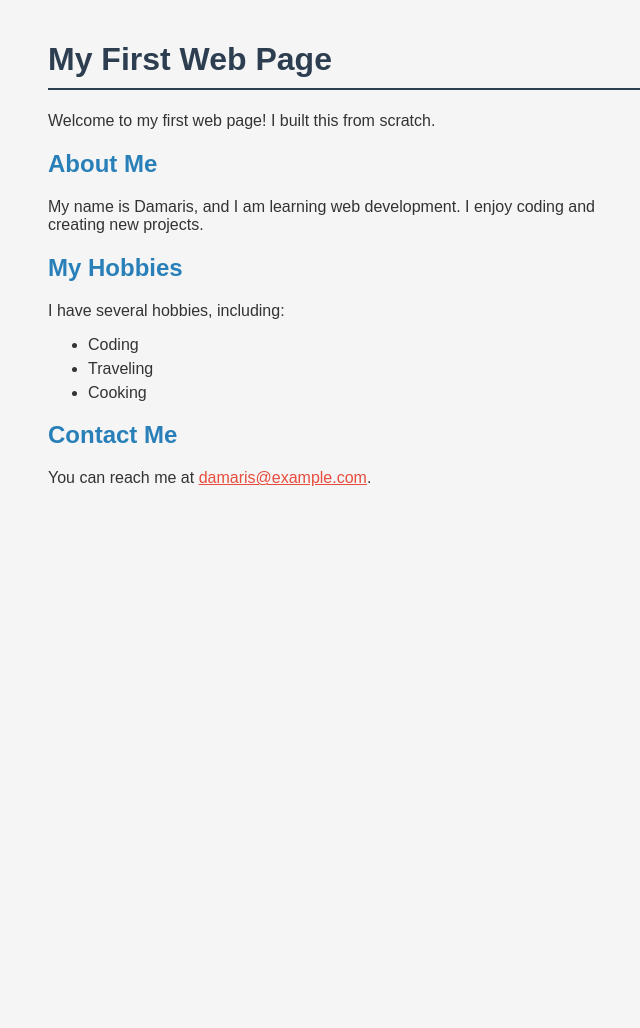
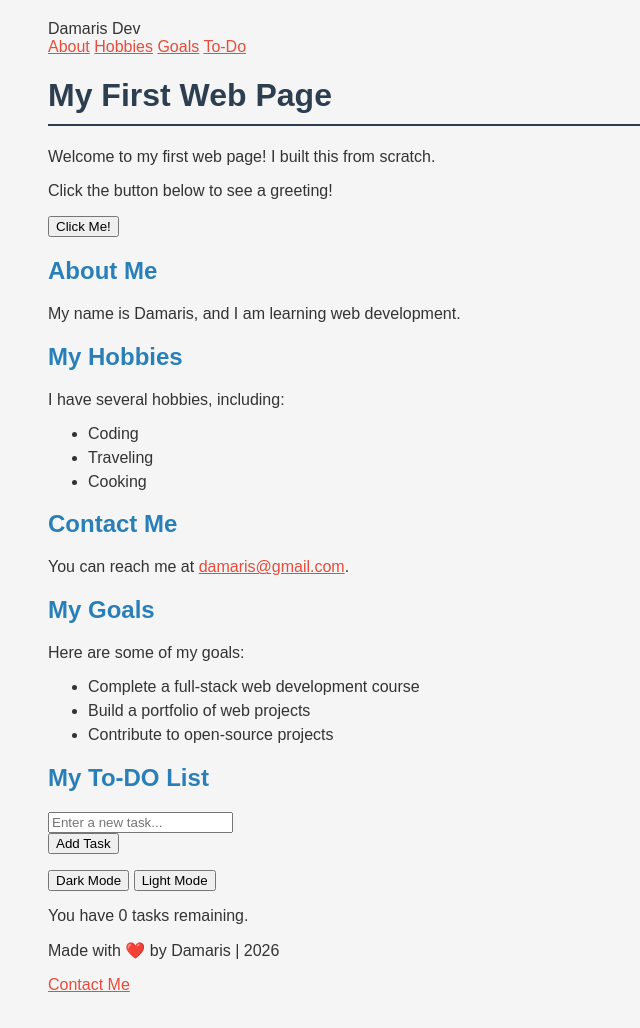
Before and after one commit to damarisnteseng-bot/my-website, a plain HTML site: page index.html in a window 1280 px wide. Shown: the whole page, without its empty margins (292-932 px from the left). Before the commit the page ends 800 px from the top, so only its background shows below. Drawn offline with Linux system fonts and the light colour scheme.

Commit message:
Enhance index.html with navigation and new sections
Added navigation bar, goals section, and to-do list functionality.

```diff
--- a/index.html
+++ b/index.html
@@ -5,21 +5,67 @@
         <link rel="stylesheet" href="style.css">
     </head>
     <body>
+
+        <nav>
+  <span class="logo">Damaris Dev</span>
+  <div class="nav-links">
+    <a href="#about">About</a>
+    <a href="#hobbies">Hobbies</a>
+    <a href="#goals">Goals</a>
+    <a href="#todo">To-Do</a>
+  </div>
+</nav>
+
         <h1>My First Web Page</h1>
         <p>Welcome to my first web page! I built this from scratch.</p>
+        <p id="message">Click the button below to see a greeting!</p>
+        <button onclick="greetMe()">Click Me!</button>
 
-        <h2>About Me</h2>
-        <p>My name is Damaris, and I am learning web development. I enjoy coding and creating new projects.</p>
+       <div class="two-columns">
 
-        <h2>My Hobbies</h2>
-        <p>I have several hobbies, including:</p>
+  <div>
+    <h2 id="about">About Me</h2>
+    <p>My name is Damaris, and I am learning web development.</p>
+  </div>
+
+  <div>
+    <h2 id="hobbies">My Hobbies</h2>
+    <p>I have several hobbies, including:</p>
+    <ul>
+      <li>Coding</li>
+      <li>Traveling</li>
+      <li>Cooking</li>
+    </ul>
+  </div>
+
+</div>
+
+        <h2>Contact Me</h2>
+        <p>You can reach me at <a href="mailto:damaris@gmail.com">damaris@gmail.com</a>.</p>
+
+        <h2 id="goals">My Goals</h2>
+        <p>Here are some of my goals:</p>
         <ul>
-            <li>Coding</li>
-            <li>Traveling</li>
-            <li>Cooking</li>
+            <li>Complete a full-stack web development course</li>
+            <li>Build a portfolio of web projects</li>
+            <li>Contribute to open-source projects</li>
         </ul>
 
-        <h2>Contact Me</h2>
-        <p>You can reach me at <a href="mailto:damaris@example.com">damaris@example.com</a>.</p>
+        <h2>My To-DO List</h2>
+        <input type="text" id="taskInput" placeholder="Enter a new task..."><br>
+        <button onclick="addTask()">Add Task</button>
+        <ul id="taskList"></ul>
+        <script src="script.js"></script>
+        <button onclick="changeColor()">Dark Mode</button>
+            <button onclick="resetColor()">Light Mode</button>
+            <p>You have <span id="counter">0</span> tasks remaining.</p>
+
+            <footer>
+  <p>Made with ❤️ by Damaris | 2026</p>
+  <p>
+    <a href="mailto:damaris@example.com">Contact Me</a>
+  </p>
+</footer>
+
     </body>
 </html>
```
